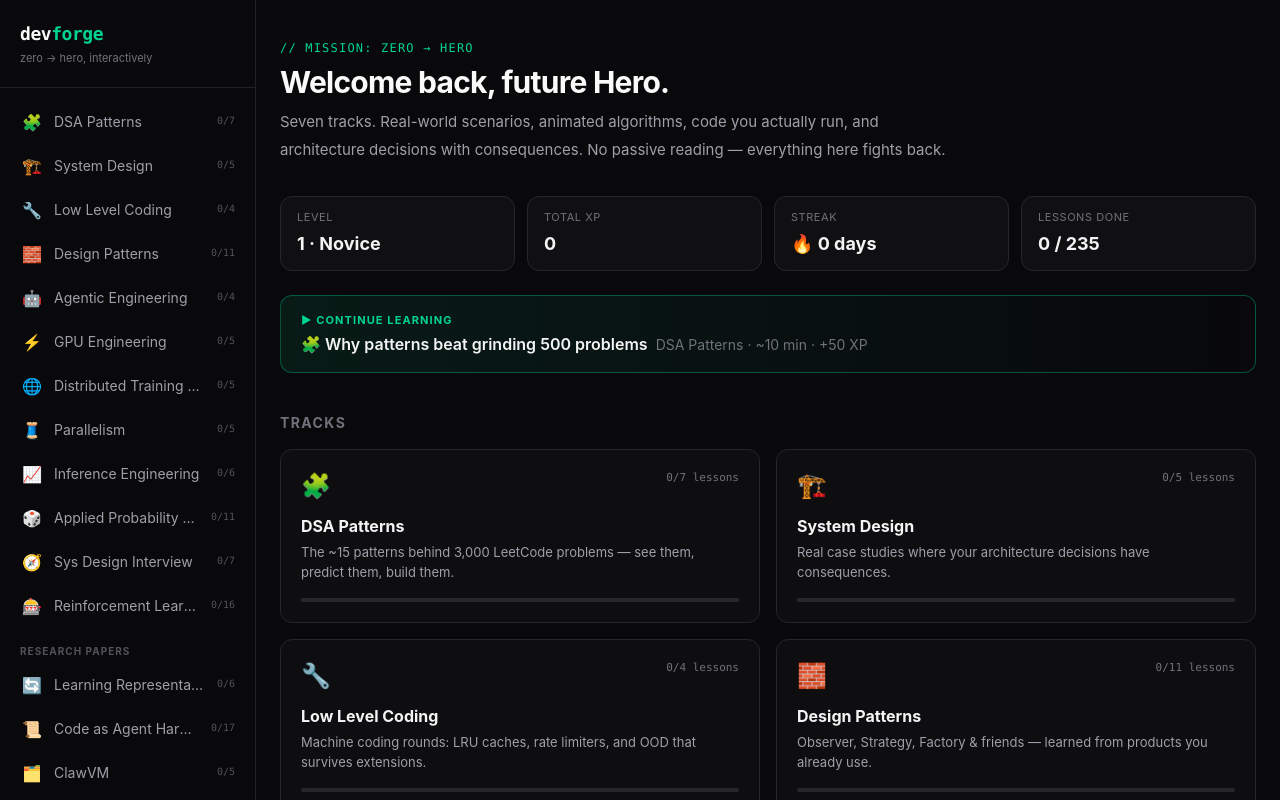
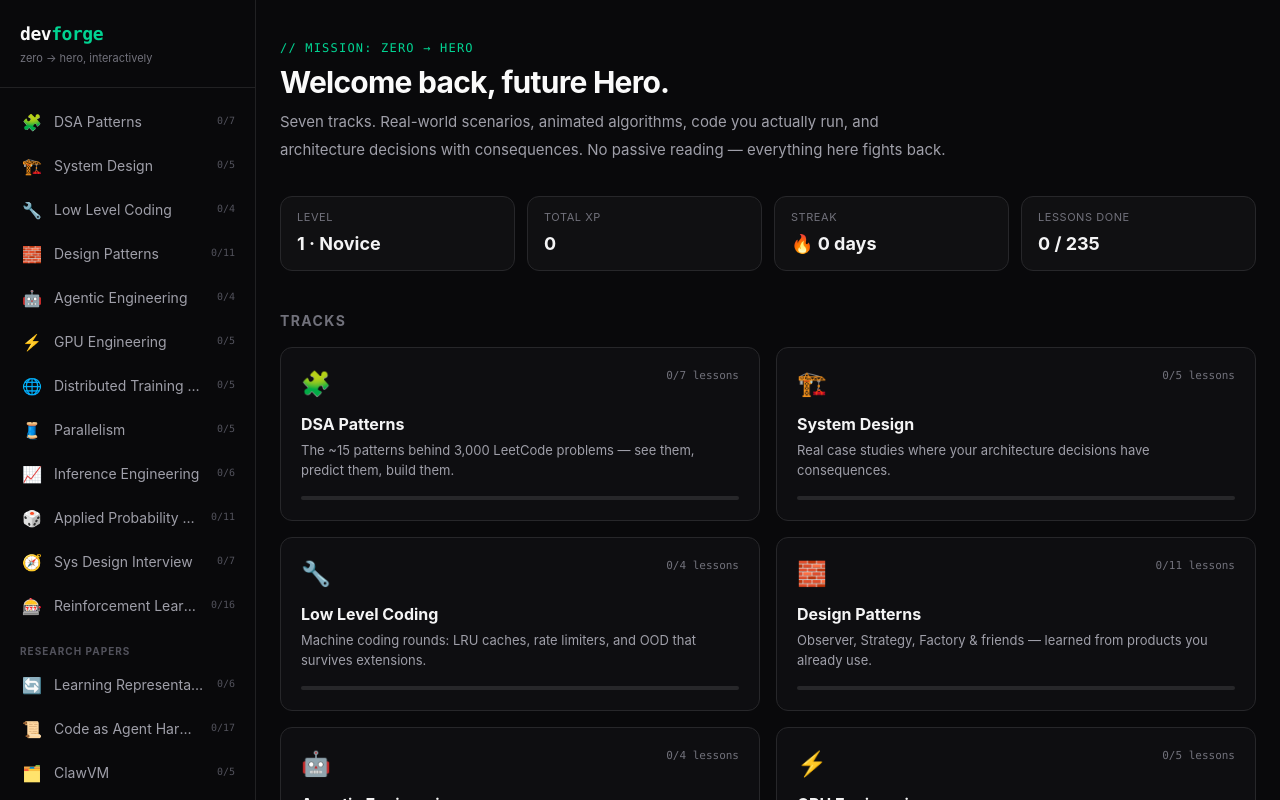
Before and after one commit to lokendra1704/devforge, a React (Vite) app: page / in a window 1280 px wide. Shown: the top 800 px of the page. Built offline with nearby package versions, Linux system fonts and the light colour scheme.

Commit message:
Add Continue left off

```diff
--- a/src/components/Dashboard.tsx
+++ b/src/components/Dashboard.tsx
@@ -8,14 +8,20 @@ export function Dashboard() {
   const allLessons = ALL_SUBJECTS.flatMap((s) => s.modules.flatMap((m) => m.lessons))
   const totalDone = allLessons.filter((l) => progress.completed[l.id]).length
 
-  // first incomplete lesson, in curriculum order
-  const nextUp = (() => {
-    for (const s of ALL_SUBJECTS)
-      for (const m of s.modules)
-        for (const l of m.lessons)
-          if (!progress.completed[l.id]) return { subject: s, lesson: l }
-    return null
-  })()
+  // Find tracks with at least one completed lesson, sorted by most recent
+  const attemptedTracks = ALL_SUBJECTS.map((subject) => {
+    const lessons = subject.modules.flatMap((m) => m.lessons)
+    const completedLessons = lessons.filter((l) => progress.completed[l.id])
+    if (completedLessons.length === 0) return null
+    const mostRecentDate = completedLessons
+      .map((l) => new Date(progress.completed[l.id]))
+      .sort((a, b) => b.getTime() - a.getTime())[0]
+    return { subject, mostRecentDate }
+  })
+    .filter((x) => x !== null)
+    .sort((a, b) => b!.mostRecentDate.getTime() - a!.mostRecentDate.getTime())
+    .slice(0, 5)
+    .map((x) => x!.subject)
 
   return (
     <div className="max-w-5xl mx-auto px-6 py-10">
@@ -45,22 +51,39 @@ export function Dashboard() {
         ))}
       </div>
 
-      {/* continue */}
-      {nextUp && (
-        <button
-          onClick={() => navigate(`/l/${nextUp.lesson.id}`)}
-          className="mt-6 w-full text-left rounded-xl border border-emerald-500/40 bg-gradient-to-r from-emerald-500/10 to-transparent px-5 py-4 hover:border-emerald-400 transition-colors group"
-        >
-          <div className="text-[11px] font-bold uppercase tracking-widest text-emerald-400">
-            ▶ Continue learning
+      {/* continue from where you left off */}
+      {attemptedTracks.length > 0 && (
+        <>
+          <h2 className="mt-10 mb-4 text-sm font-bold uppercase tracking-widest text-zinc-500">
+            Continue from where you left off
+          </h2>
+          <div className="grid gap-3">
+            {attemptedTracks.map((subject) => {
+              const lessons = subject.modules.flatMap((m) => m.lessons)
+              const done = lessons.filter((l) => progress.completed[l.id]).length
+              return (
+                <button
+                  key={subject.id}
+                  onClick={() => navigate(`/s/${subject.id}`)}
+                  className="text-left rounded-xl border border-zinc-800 bg-zinc-900/40 p-4 hover:border-zinc-600 hover:bg-zinc-900/80 transition-all group flex items-center justify-between"
+                >
+                  <div className="flex items-center gap-3 flex-1">
+                    <span className="text-xl">{subject.icon}</span>
+                    <div className="flex-1">
+                      <div className="font-semibold text-zinc-100 group-hover:text-white text-sm">
+                        {subject.title}
+                      </div>
+                      <div className="text-[11px] text-zinc-500 mt-0.5">
+                        {done}/{lessons.length} lessons completed
+                      </div>
+                    </div>
+                  </div>
+                  <span className="text-zinc-600 group-hover:text-zinc-300">→</span>
+                </button>
+              )
+            })}
           </div>
-          <div className="mt-1 font-semibold text-zinc-100 group-hover:text-white">
-            {nextUp.subject.icon} {nextUp.lesson.title}
-            <span className="text-zinc-500 font-normal text-sm ml-2">
-              {nextUp.subject.title} · ~{nextUp.lesson.minutes} min · +{nextUp.lesson.xp} XP
-            </span>
-          </div>
-        </button>
+        </>
       )}
 
       {/* subject grid */}
```
